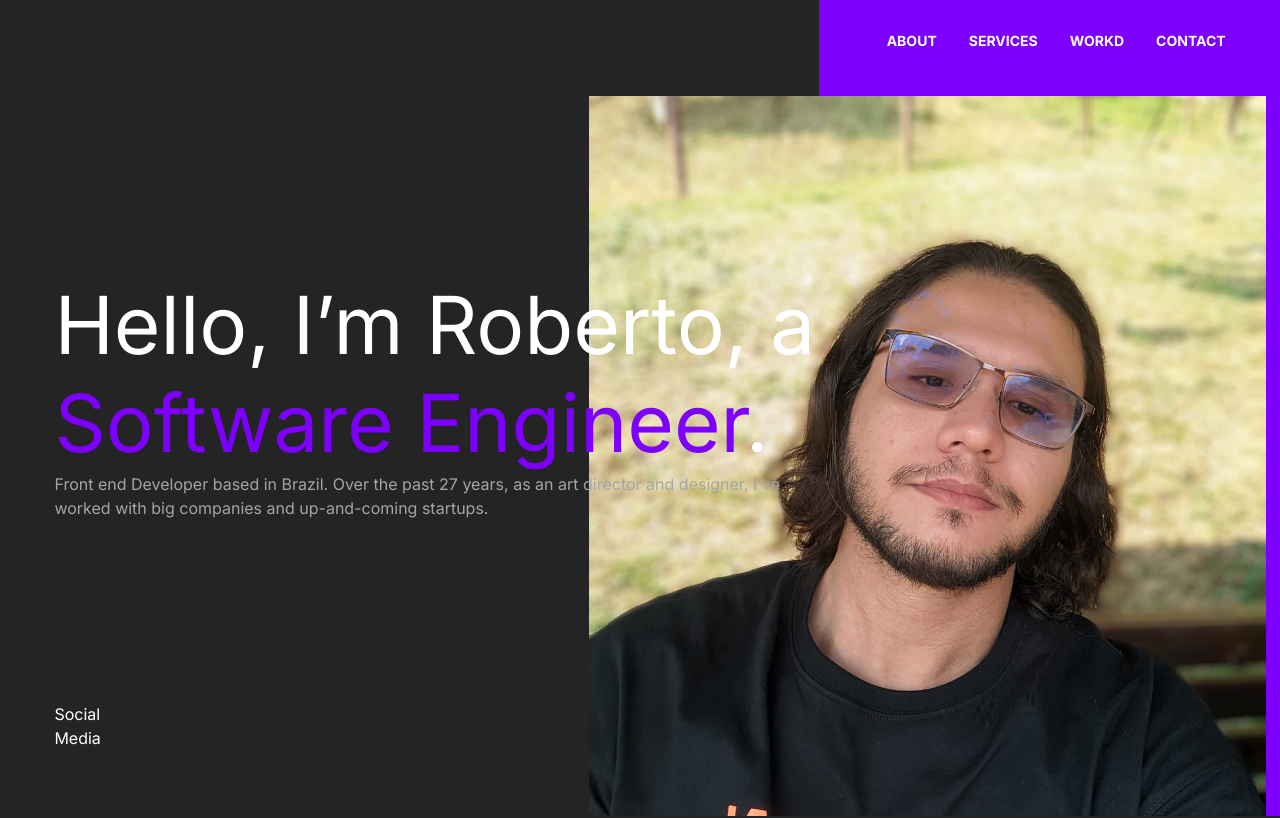
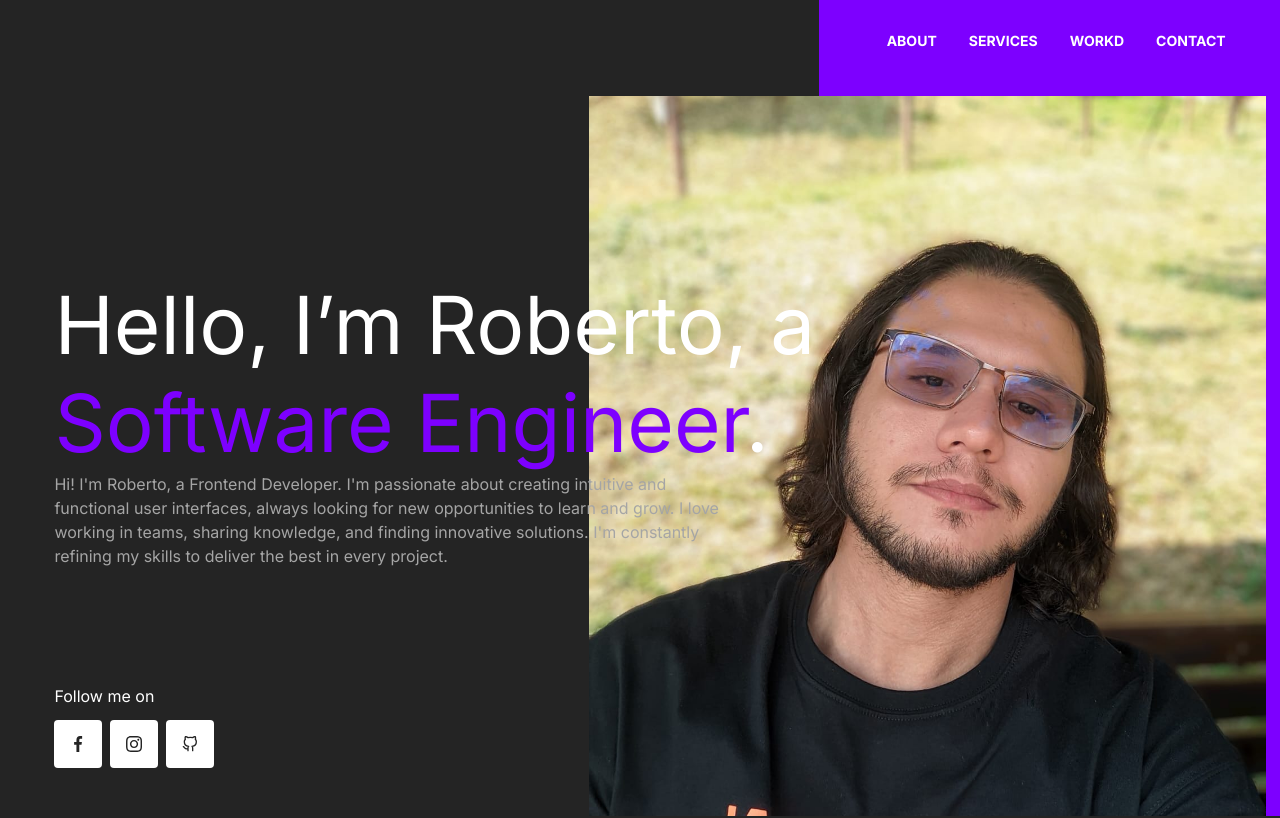
Before and after one commit to RobertodeOliveira/portifolio-hype, a Next.js app: page / in a window 1280 px wide. Shown: the top 818 px of the page. Built offline with nearby package versions, Linux system fonts and the light colour scheme.

Commit message:
feat: develop SocialMedias components

```diff
--- /dev/null
+++ b/src/app/components/SocialMedias/index.tsx
@@ -0,0 +1,14 @@
+import { ButtonIcon } from "../ui/ButtonIcon"
+
+export const SocialMedias = () => {
+  return (
+    <>
+      <p>Follow me on</p>
+      <div className="flex gap-2">
+        <ButtonIcon href="##" icon="/image/Facebook.svg" />
+        <ButtonIcon href="##" icon="/image/instagram.svg" />
+        <ButtonIcon href="##" icon="/image/github.svg" />
+      </div>
+    </>
+  )
+}
--- a/src/app/components/sections/SectionPresentation/index.tsx
+++ b/src/app/components/sections/SectionPresentation/index.tsx
@@ -1,4 +1,6 @@
+/* eslint-disable react/no-unescaped-entities */
 import Image from "next/image"
+import { SocialMedias } from "../../SocialMedias"
 
 export const SectionPresentation = () => {
    return (
@@ -7,13 +9,12 @@ export const SectionPresentation = () => {
             <h1 className="text-[80px] leading-tight">
               Hello, I’m Roberto, a <span className="text-[#7D00FF]">Software Engineer</span>.
             </h1>
-          <p className="text-gray-500">
-            Front end Developer based in Brazil.
-            Over the past 27 years, as an art director and designer, I’ve worked with big companies and up-and-coming startups.
+          <p className="text-gray-500 max-w-2xl">
+            Hi! I'm Roberto, a Frontend Developer. I'm passionate about creating intuitive and functional user interfaces, always looking for new opportunities to learn and grow. I love working in teams, sharing knowledge, and finding innovative solutions. I'm constantly refining my skills to deliver the best in every project.
           </p>
         </div>
-          <div className="row-start-4 self-center">
-            Social Media
+          <div className="row-start-4 col-span-3 self-center">
+            <SocialMedias />
           </div>
         <div className="relative col-start-6 col-span-full row-span-full">
           <Image fill className="shadow-[300px_-70px_0px_70px_#7D00FF] translate-x-10 object-cover" src="/image/profile.jpg" alt=""/>
--- /dev/null
+++ b/src/app/components/ui/ButtonIcon/index.tsx
@@ -0,0 +1,16 @@
+import Image from "next/image"
+
+type Props = {
+  icon: string
+  href: string
+}
+
+export const ButtonIcon = ({ icon, href }: Props) => {
+  return (
+    <>
+      <a href={href} className="p-4 rounded bg-white max-w-12 mt-3 hover:bg-purple hover:cursor-pointer">
+        <Image src={icon} width={48} height={48} alt=""/>
+      </a>
+    </>
+  )
+}
```
Also changed, not shown: public/image/github.svg (added), src/app/components/ui/Button/index.tsx (renamed from src/app/components/Button/index.tsx).
